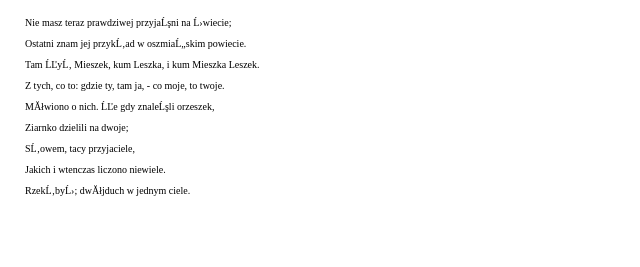
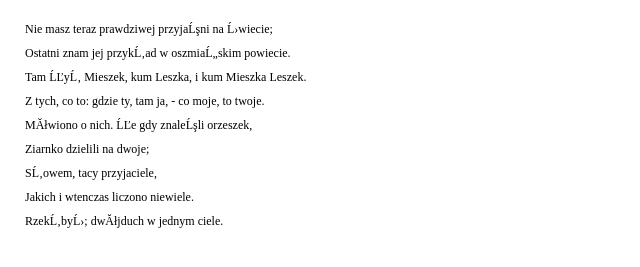
Before and after one commit to krzysztoflaudanski/learning-git-2, a plain HTML site: page index.html in a window 1280 px wide. Shown: the part 113-380 px from the top of the page, without its empty margins (0-640 px from the left). Drawn offline with Linux system fonts and the light colour scheme.

Commit message:
change content style.css

```diff
--- a/style.css
+++ b/style.css
@@ -6,6 +6,12 @@ body {
 
 /* content */
 
+.content {
+    line-height: 2;
+}
+
+
 p {
-font-size: 10px;
+font-size: 12px;
+margin: 0;
 }
```
